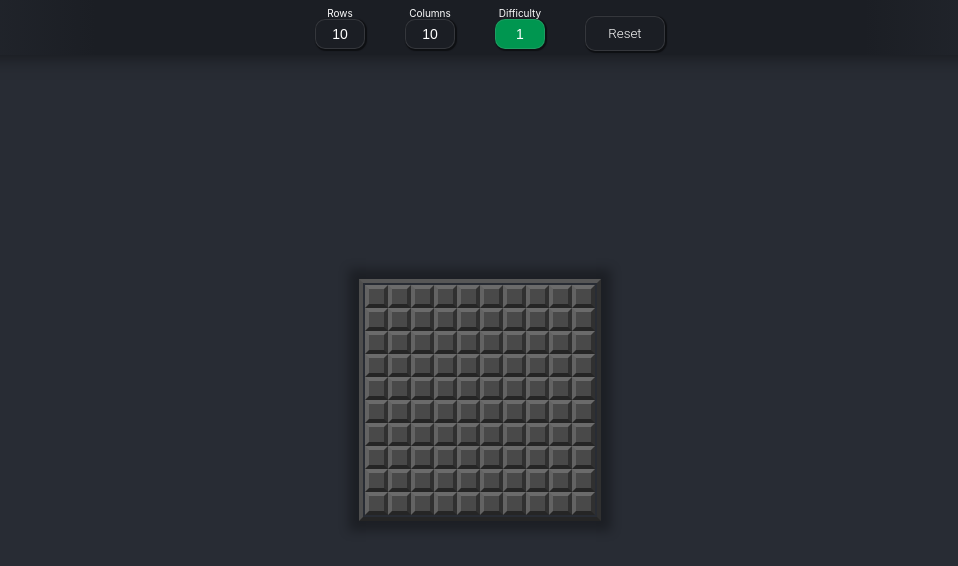
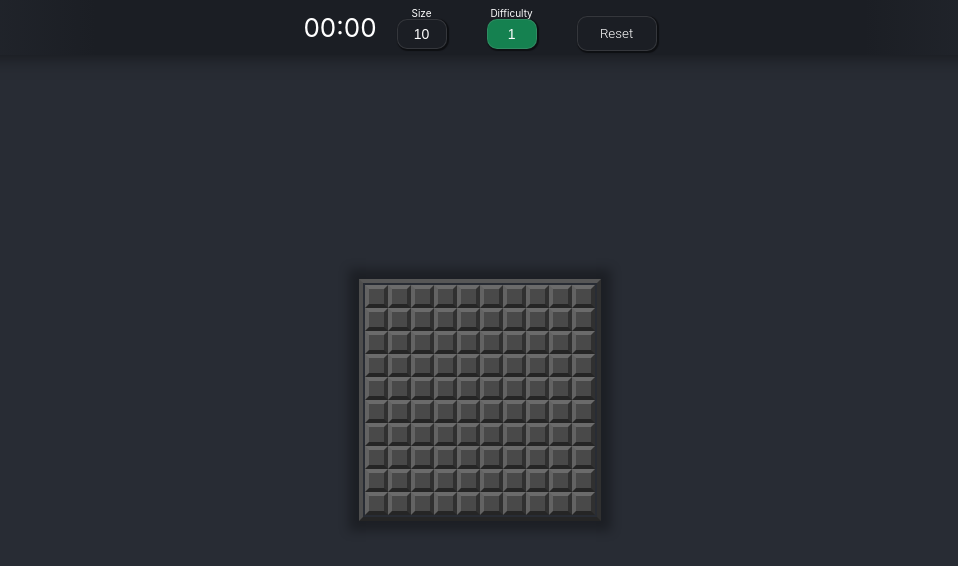
Before and after one commit to SerchoD/mine-sweeper, a React (Create React App) app: page / in a window 1280 px wide. Shown: the top 566 px of the page, without its empty margins (160-1118 px from the left). Built offline with nearby package versions, Linux system fonts and the light colour scheme.

Commit message:
row and colums to size, and change percentageOfBombs to difficulty

```diff
--- a/src/components/MinesWeeperBoard/MinesWeeperBoard.js
+++ b/src/components/MinesWeeperBoard/MinesWeeperBoard.js
@@ -1,57 +1,29 @@
 import React, { useEffect, useState } from 'react';
 import './MinesWeeperBoard.scss';
-import { gameBoardGenerator } from '../../utils/gameBoardGenerator';
+import { newGameBoardGenerator } from '../../utils/gameBoardGenerator';
 import { randomHexadecimal as rnd } from '../../utils/random';
 
-const newGameBoardGenerator = ({ rows, columns, percentageOfBombs }) => {
-	if (rows < 2) rows = 2;
-	if (columns < 2) columns = 2;
-
-	if (percentageOfBombs < 1) percentageOfBombs = 1;
-	if (percentageOfBombs > 50) percentageOfBombs = 50;
-
-	return gameBoardGenerator({
-		rows: rows,
-		columns: columns,
-		percentageOfBombs: percentageOfBombs,
-	});
-};
-
-const dificulties = {
-	1: 4,
-	2: 6,
-	3: 10,
-	4: 14,
-	5: 20,
-	6: 24,
-	7: 30,
-};
-
 const MinesWeeperBoard = ({
-	rows,
-	columns,
-	percentageOfBombs,
+	size,
+	difficulty,
 	triggerResetGame,
 	setTriggerTimer,
 }) => {
 	const [gameBoard, setGameBoard] = useState(
 		newGameBoardGenerator({
-			rows,
-			columns,
-			percentageOfBombs: dificulties[percentageOfBombs],
+			size,
+			difficulty,
 		})
 	);
 	const [isFirstClick, setIsFirstClick] = useState(true);
-
 	const [gameOver, setGameOver] = useState(false);
 	const [gameWon, setGameWon] = useState(false);
 
 	const handleResetGame = () => {
 		setGameBoard(
 			newGameBoardGenerator({
-				rows,
-				columns,
-				percentageOfBombs: dificulties[percentageOfBombs],
+				size,
+				difficulty,
 			})
 		);
 		setGameOver(false);
--- a/src/components/TopBar/TopBar.js
+++ b/src/components/TopBar/TopBar.js
@@ -12,14 +12,13 @@ const generateBackgroundColor = (num) => {
 		color[i] = green[i] + (red[i] - green[i]) * (num / 7);
 	}
 
-	return `rgba(${color[0]},${color[1]},${color[2]})`;
+	return `rgb(${color[0]},${color[1]},${color[2]})`;
 };
 
 const TopBar = ({
-	setRows,
-	setColumns,
-	setPercentageOfBombs,
-	percentageOfBombs,
+	setSize,
+	setDifficulty,
+	difficulty,
 	setTriggerResetGame,
 	triggerTimer,
 }) => {
@@ -43,14 +42,14 @@ const TopBar = ({
 
 	return (
 		<div className='topbar-container'>
-			{/* <Timer triggerTimer={triggerTimer} /> */}
+			<Timer triggerTimer={triggerTimer} />
 			<div className='topbar-select'>
-				<label htmlFor='rows'>Rows</label>
+				<label htmlFor='rows'>Size</label>
 				<select
 					id='rows'
 					className='select-input'
 					onChange={(e) => {
-						setRows(parseInt(e.target.value));
+						setSize(parseInt(e.target.value));
 					}}
 					defaultValue={10}
 				>
@@ -61,32 +60,17 @@ const TopBar = ({
 					))}
 				</select>
 			</div>
-			<div className='topbar-select'>
-				<label htmlFor='columns'>Columns</label>
-				<select
-					id='columns'
-					className='select-input'
-					onChange={(e) => {
-						setColumns(parseInt(e.target.value));
-					}}
-					defaultValue={10}
-				>
-					{generateValues().map((value) => (
-						<option key={value} value={value} className='select-input-options'>
-							{value}
-						</option>
-					))}
-				</select>
-			</div>
+
 			<div className='topbar-select'>
 				<label htmlFor='percentageOfBombs'>Difficulty</label>
 				<select
 					id='percentageOfBombs'
 					className='select-input'
 					onChange={(e) => {
-						setPercentageOfBombs(parseInt(e.target.value));
+						setDifficulty(parseInt(e.target.value));
 					}}
-					style={{ backgroundColor: generateBackgroundColor(percentageOfBombs) }}
+					// make the same color as the option background color for the selected option (the one that is currently selected)
+					style={{ backgroundColor: generateBackgroundColor(difficulty) }}
 					defaultValue={1}
 				>
 					{generateValues(1, 7).map((value) => (
--- a/src/pages/PageMinesWeeper/PageMinesWeeper.js
+++ b/src/pages/PageMinesWeeper/PageMinesWeeper.js
@@ -3,9 +3,8 @@ import MinesWeeperBoard from '../../components/MinesWeeperBoard/MinesWeeperBoard
 import TopBar from '../../components/TopBar/TopBar';
 
 const PageMinesWeeper = () => {
-	const [rows, setRows] = useState(10);
-	const [columns, setColumns] = useState(10);
-	const [percentageOfBombs, setPercentageOfBombs] = useState(null);
+	const [size, setSize] = useState(10);
+	const [difficulty, setDifficulty] = useState(1);
 	const [triggerResetGame, setTriggerResetGame] = useState(false);
 	const [triggerTimer, setTriggerTimer] = useState({
 		start: false,
@@ -16,17 +15,15 @@ const PageMinesWeeper = () => {
 	return (
 		<div>
 			<TopBar
-				setRows={setRows}
-				setColumns={setColumns}
-				setPercentageOfBombs={setPercentageOfBombs}
+				setSize={setSize}
+				setDifficulty={setDifficulty}
 				setTriggerResetGame={setTriggerResetGame}
-				percentageOfBombs={percentageOfBombs}
+				difficulty={difficulty}
 				triggerTimer={triggerTimer}
 			/>
 			<MinesWeeperBoard
-				rows={rows}
-				columns={columns}
-				percentageOfBombs={percentageOfBombs}
+				size={size}
+				difficulty={difficulty}
 				triggerResetGame={triggerResetGame}
 				setTriggerTimer={setTriggerTimer}
 			/>
--- a/src/utils/gameBoardGenerator.js
+++ b/src/utils/gameBoardGenerator.js
@@ -1,19 +1,15 @@
 import { randomMinMax } from './random';
 
-export const gameBoardGenerator = ({
-	rows = 5,
-	columns = 5,
-	percentageOfBombs = 5,
-}) => {
+export const gameBoardGenerator = ({ size = 5, percentageOfBombs = 5 }) => {
 	let gameBoard = [];
-	let howManyBombs = Math.ceil((rows * columns * percentageOfBombs) / 100);
+	let howManyBombs = Math.ceil((size * size * percentageOfBombs) / 100);
 	if (howManyBombs < 1) howManyBombs = 1;
 
 	// Generate the array matrix
-	for (let i = 0; i < rows; i++) {
+	for (let i = 0; i < size; i++) {
 		let newRow = [];
 
-		for (let j = 0; j < columns; j++) {
+		for (let j = 0; j < size; j++) {
 			newRow.push({
 				isBomb: false,
 				isRevealed: false,
@@ -26,8 +22,8 @@ export const gameBoardGenerator = ({
 
 	// Randomly place bombs
 	while (howManyBombs > 0) {
-		const rowIndex = randomMinMax(0, rows - 1);
-		const columnIndex = randomMinMax(0, columns - 1);
+		const rowIndex = randomMinMax(0, size - 1);
+		const columnIndex = randomMinMax(0, size - 1);
 
 		if (!gameBoard[rowIndex][columnIndex].isBomb) {
 			gameBoard[rowIndex][columnIndex].isBomb = true;
@@ -36,8 +32,8 @@ export const gameBoardGenerator = ({
 	}
 
 	// evaluate bombs around in every cell
-	for (let row = 0; row < rows; row++) {
-		for (let column = 0; column < columns; column++) {
+	for (let row = 0; row < size; row++) {
+		for (let column = 0; column < size; column++) {
 			let bombsAround = 0;
 
 			for (let i = -1; i <= 1; i++) {
@@ -54,3 +50,21 @@ export const gameBoardGenerator = ({
 
 	return gameBoard;
 };
+
+const dificultieToPercentage = {
+	1: 4,
+	2: 6,
+	3: 10,
+	4: 14,
+	5: 20,
+	6: 24,
+	7: 30,
+};
+export const newGameBoardGenerator = ({ size, difficulty }) => {
+	if (size < 2) size = 2;
+
+	return gameBoardGenerator({
+		size,
+		percentageOfBombs: dificultieToPercentage[difficulty],
+	});
+};
```
